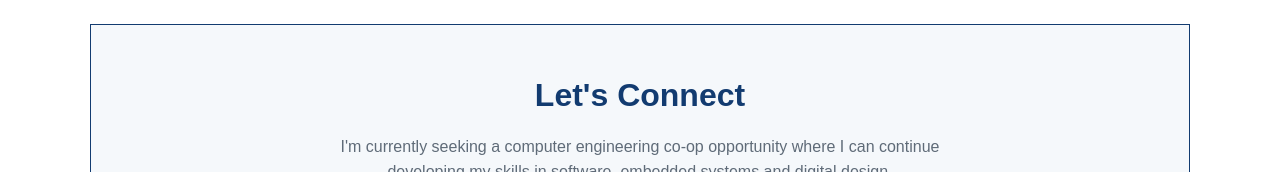
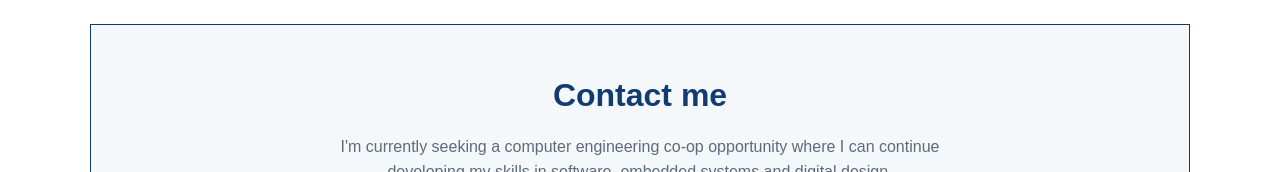
Before and after one commit to khans468/SidraPortfolio, a plain HTML site: page index.html in a window 1280 px wide. Shown: the part 4405-4577 px from the top of the page. Drawn offline with Linux system fonts and the light colour scheme.

Commit message:
Add files via upload

```diff
--- a/index.html
+++ b/index.html
@@ -1347,7 +1347,7 @@
 
         <div class="contact-box">
 
-          <h2>Let's Connect</h2>
+          <h2>Contact me</h2>
 
           <p>
             I'm currently seeking a computer engineering co-op
```
